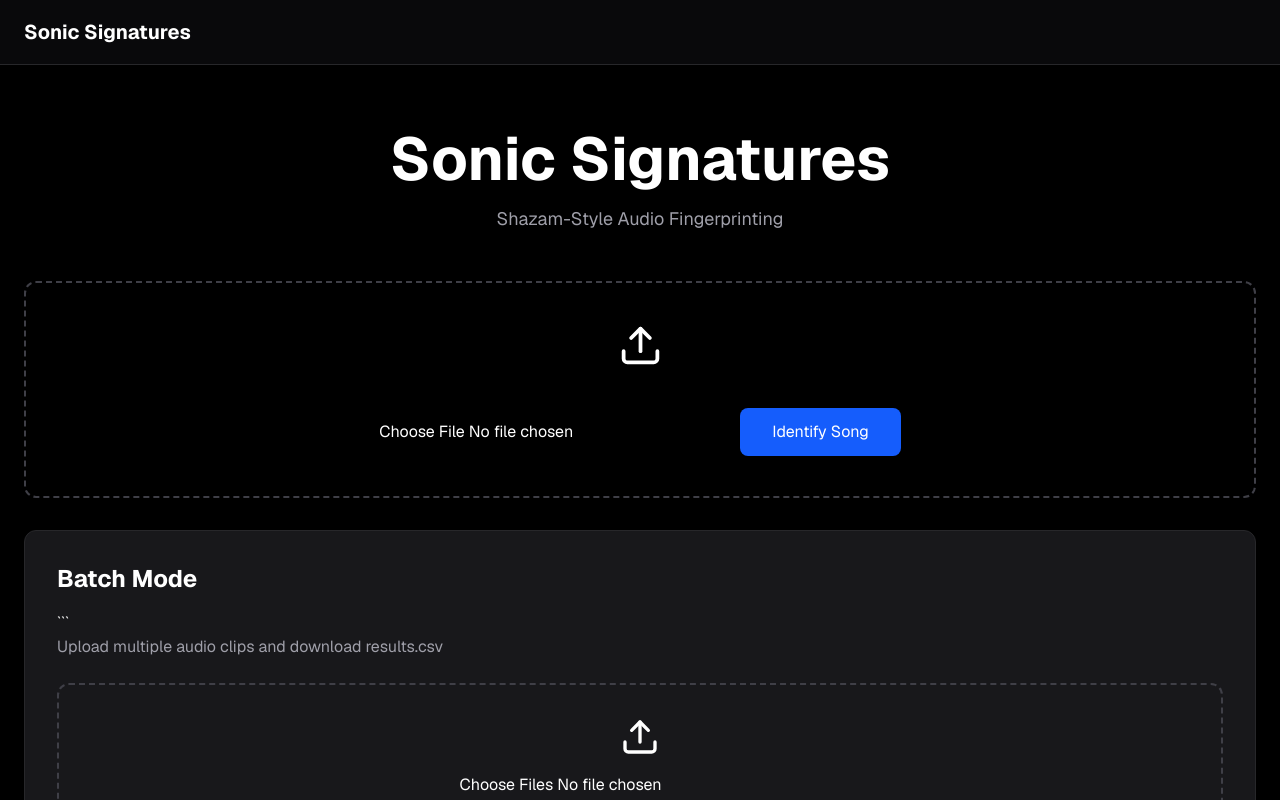
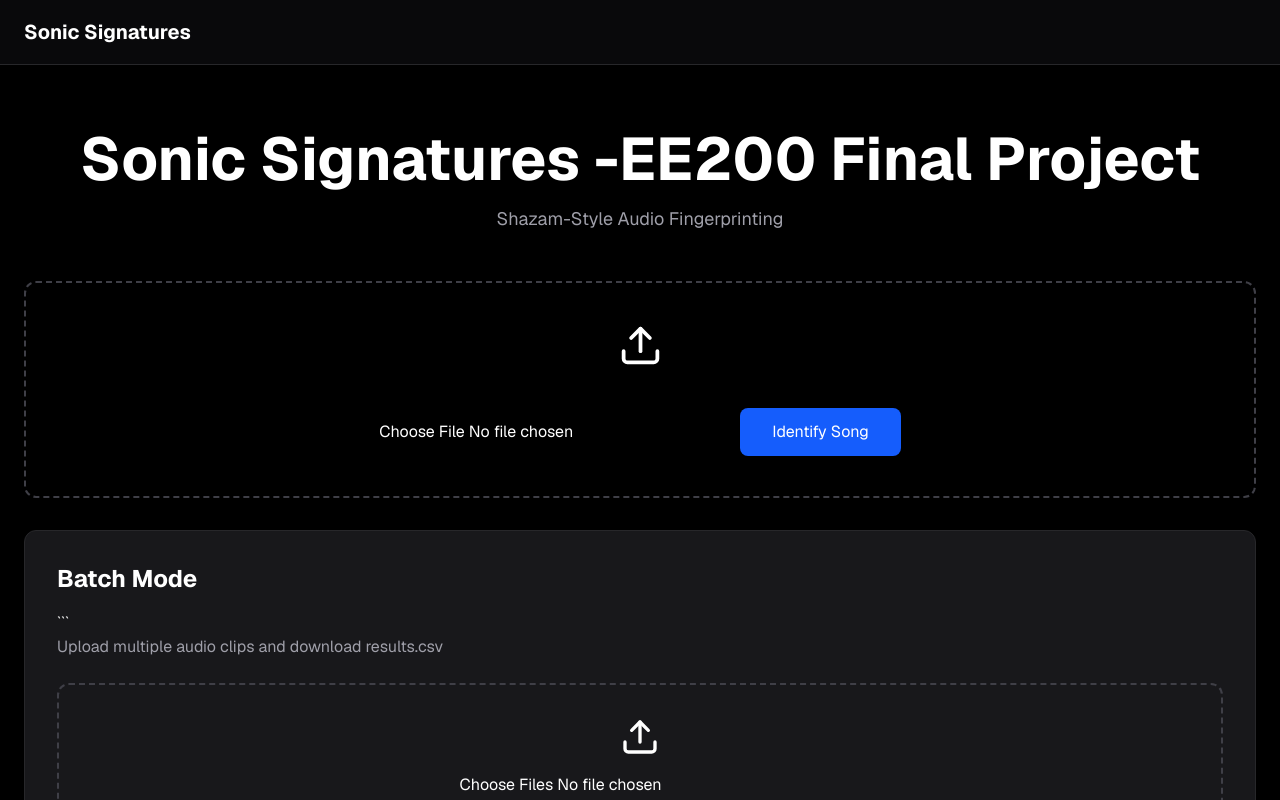
Before and after one commit to Muragesh-24/Sonic-Signatures, a Next.js app in the folder ee200-final/: page / in a window 1280 px wide. Shown: the top 800 px of the page. Built offline with nearby package versions, Linux system fonts and the light colour scheme.

Commit message:
fix : rebuild

```diff
--- a/ee200-final/app/page.tsx
+++ b/ee200-final/app/page.tsx
@@ -16,7 +16,7 @@
       <section className="max-w-7xl mx-auto px-6 py-16">
         <div className="text-center">
           <h1 className="text-6xl font-bold">
-            Sonic Signatures
+            Sonic Signatures -EE200 Final Project
           </h1>
 
           <p className="mt-4 text-zinc-400 text-lg">
```
